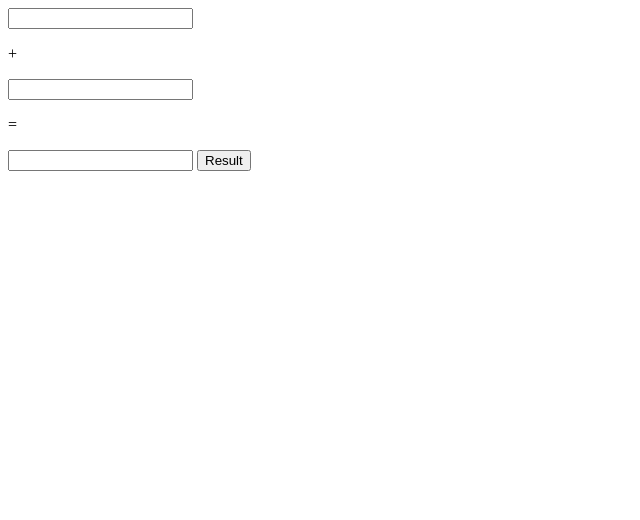
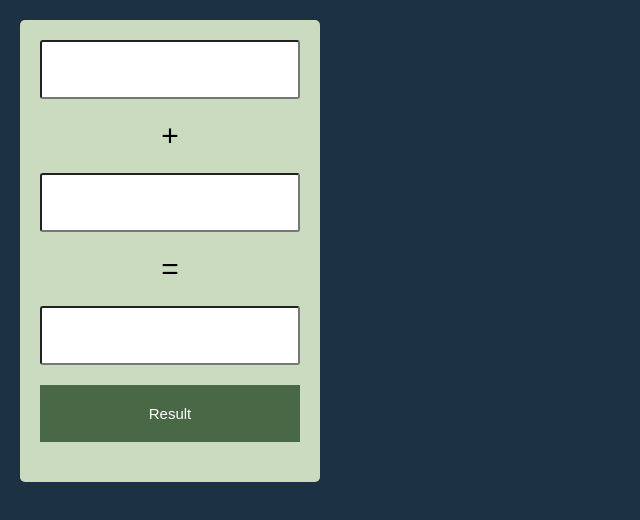
Before and after one commit to cjorqueravocos/Calculator, a plain HTML site: page index.html in a window 1280 px wide. Shown: the whole page, without its empty margins (0-640 px from the left). Drawn offline with Linux system fonts and the light colour scheme.

Commit message:
style upload

```diff
--- a/index.html
+++ b/index.html
@@ -15,7 +15,7 @@
             <input type="text" id="number2">
             <p>=</p>
             <input type="text" id="result" readonly>
-            <input type="button" id="btn" value="Result">
+            <input type="button" class="btn" value="Result">
         </form>
     </div>
 
--- a/style.css
+++ b/style.css
@@ -0,0 +1,46 @@
+* {
+    padding: 0;
+    margin: 0;
+    box-sizing: border-box;
+}
+
+body {
+    font-family: sans-serif;
+    background: #1C3144;
+    color: #000;
+}
+
+.container {
+    width: 300px;
+    margin: 20px;
+    background: #CADBC0;
+    padding: 20px;
+    border-radius: 5px;
+}
+
+form p {
+    text-align: center;
+    margin: 20px auto;
+    font-size: 30px;
+}
+
+input[type="text"]{
+    width: 100%;
+    padding: 20px;
+    text-align: center;
+    border-radius: 3px;
+}
+
+form .btn {
+    width: 100%;
+    background: rgb(73, 104, 69);
+    color: #fff;
+    padding: 20px;
+    font-size: 15px;
+    margin: 20px auto;
+    border: none;
+    cursor: pointer;
+    text-align: center;
+    display: inline-block;
+    text-decoration: none;
+}
```
